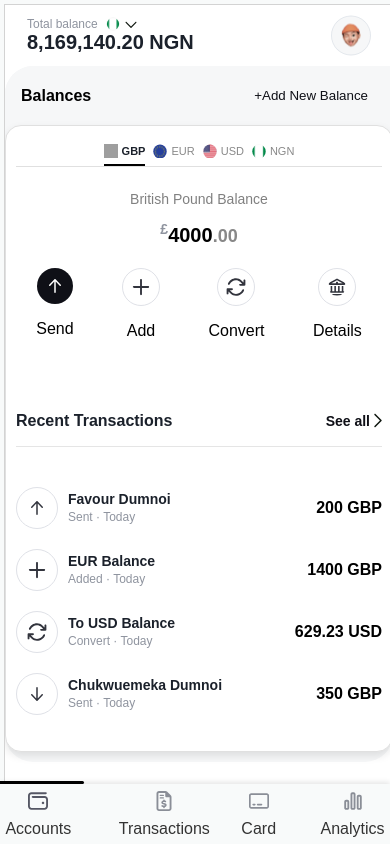
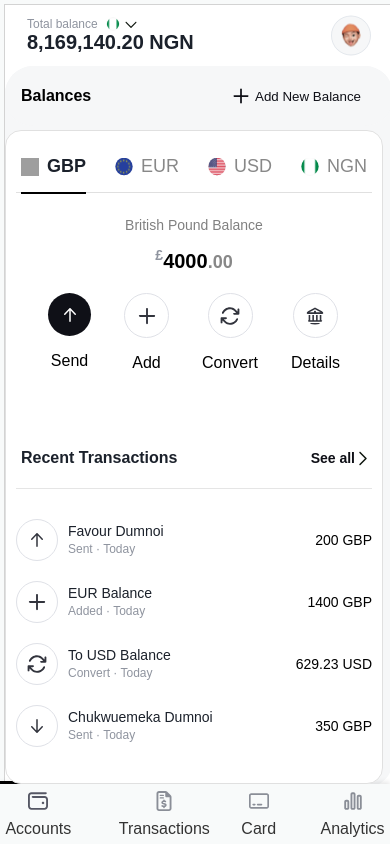
Before and after one commit to RoborDev/Swift-Pay, a React (Create React App) app: page / in a window 390 px wide. Built offline with nearby package versions, Linux system fonts and the light colour scheme; grey boxes are pictures that could not be loaded.

Commit message:
Accounts

```diff
--- a/src/components/SideBar/Body/Body.module.css
+++ b/src/components/SideBar/Body/Body.module.css
@@ -1,55 +1,37 @@
-/* Body.module.css */
 .bodyMain {
   position: relative;
   background-color: #f6f7f8;
   width: 100%;
   border-radius: 28px;
-  /* min-height: 100vh;  */
   transition: background-color 0.3s ease;
 }
 
-.cardLayout {
-  display: flex;
-  flex-direction: column;
-  justify-content: center;
-  align-items: flex-start;
-  background-color: #f8f9fa;
-  padding: 20px;
-  min-height: 100vh;
-}
-
-.card {
-  background-color: #fff;
-  width: 100%;
-  max-width: 1200px;
-  border-radius: 8px;
-  display: flex;
-  flex-direction: column;
-}
-
-.cardContent {
-  padding: 20px;
-}
-
 .bodyContent {
-  display: flex;
-  justify-content: space-between;
-  gap: 0px;
-  padding-bottom: 10px;
-  position: relative; /* Ensure z-index works properly */
-  z-index: 2; /* Keep content above overlay */
+  display: grid;
+  grid-template-columns: 60% 40%;
+  gap: 0;
+  padding: 4px 10px;
+  position: relative;
+  z-index: 2;
 }
 
 .leftColumn {
-  flex: 0 0 65%;
-  width: 100%;
-  margin: 0;
+  /* background-color: #fff; */
+  border-radius: 8px;
+  overflow: hidden;
+  margin-left: -10px;
 }
 
 .rightColumn {
-  flex: 0 0 38.5%;
-  width: 100%;
-  margin: 0;
+  /* background-color: #fff; */
+  border-radius: 8px;
+  overflow: hidden;
+  transition: transform 0.3s ease, opacity 0.3s ease;
+}
+
+.show {
+  transform: translateX(0);
+  opacity: 1;
 }
 
 .transparentOverlay {
@@ -61,42 +43,21 @@
   background-color: rgba(0, 0, 0, 0.3);
   backdrop-filter: blur(10px);
   z-index: 1;
-  pointer-events: none;
-  transition: opacity 0.3s ease;
+  pointer-events: auto;
 }
 
 @media (max-width: 768px) {
   .bodyContent {
-    flex-direction: column;
+    grid-template-columns: 1fr; /* Stack the cards vertically on smaller screens */
   }
 
-  .leftColumn,
   .rightColumn {
-    flex: 1 0 auto;
-    width: 100%;
+    transform: translateX(100%); /* Slide out by default */
+    opacity: 0;
+  }
+
+  .rightColumn.show {
+    transform: translateX(0); /* Slide in when active */
+    opacity: 1;
   }
 }
-
-@media (min-width:1290px) {
-  .bodyContent {
-    margin-right: 0;
-    display: flex;
-    justify-content: space-between;
-    padding-bottom: 10px;
-    position: relative;
-    z-index: 2;
-    overflow: hidden;
-  }
-
-  .leftColumn {
-    flex: 0 0 65%;
-    margin: 0;
-  }
-
-  .rightColumn{
-    flex: 0 0 38.5%;
-    position: relative;
-    margin-right: 10px;
-    right: 44px;
-  }
-}
--- a/src/components/SideBar/Boottom-Half/Header/Header.module.css
+++ b/src/components/SideBar/Boottom-Half/Header/Header.module.css
@@ -5,10 +5,10 @@
   align-items: center;
   padding: 10px 20px;
   background-color: #f6f7f8;
-  width: 100%;
+  /* width: 100%;  */
   max-height: 70px;
-  border-top-left-radius: 28px;
-  border-top-right-radius: 28px;
+  border-radius: 28px;
+  /* border-top-right-radius: 28px; */
   flex-wrap: wrap;
   overflow: hidden;
 }
--- a/src/components/SideBar/Card/Card.jsx
+++ b/src/components/SideBar/Card/Card.jsx
@@ -10,7 +10,7 @@ import rightsm from "../../../Images/right-sm.svg";
 import Refresh from "../../../Images/Refresh.svg";
 import plus from "../../../Images/plus-regular.svg";
 import details from "../../../Images/Details.svg";
-import styles from './Card.module.css';
+import styles from "./Card.module.css";
 
 function Card({ toggleSideCard }) {
   const [activeCurrency, setActiveCurrency] = useState("GBP");
@@ -36,10 +36,38 @@ function Card({ toggleSideCard }) {
   };
 
   const transactions = [
-    { name: "Favour Dumnoi", amount: "200", currency: activeCurrency, status: "Sent", date: "Today", icon: Up2 },
-    { name: "EUR Balance", amount: "1400", currency: activeCurrency, status: "Added", date: "Today", icon: plus },
-    { name: "To USD Balance", amount: "629.23", currency: "USD", status: "Convert", date: "Today", icon: Refresh },
-    { name: "Chukwuemeka Dumnoi", amount: "350", currency: activeCurrency, status: "Sent", date: "Today", icon: Down },
+    {
+      name: "Favour Dumnoi",
+      amount: "200",
+      currency: activeCurrency,
+      status: "Sent",
+      date: "Today",
+      icon: Up2,
+    },
+    {
+      name: "EUR Balance",
+      amount: "1400",
+      currency: activeCurrency,
+      status: "Added",
+      date: "Today",
+      icon: plus,
+    },
+    {
+      name: "To USD Balance",
+      amount: "629.23",
+      currency: "USD",
+      status: "Convert",
+      date: "Today",
+      icon: Refresh,
+    },
+    {
+      name: "Chukwuemeka Dumnoi",
+      amount: "350",
+      currency: activeCurrency,
+      status: "Sent",
+      date: "Today",
+      icon: Down,
+    },
   ];
 
   return (
@@ -49,7 +77,9 @@ function Card({ toggleSideCard }) {
         {currencies.map(({ code, img }) => (
           <span
             key={code}
-            className={`${styles.currency} ${activeCurrency === code ? styles.active : ""}`}
+            className={`${styles.currency} ${
+              activeCurrency === code ? styles.active : ""
+            }`}
             onClick={() => handleCurrencyChange(code)}
           >
             <img src={img} alt={`${code} flag`} /> {code}
@@ -59,11 +89,15 @@ function Card({ toggleSideCard }) {
 
       {/* Balance Section */}
       <div className={styles.balanceSection}>
-        <p className={styles.balanceTitle}>{currencyData[activeCurrency].name} Balance</p>
+        <p className={styles.balanceTitle}>
+          {currencyData[activeCurrency].name} Balance
+        </p>
         <h2 className={styles.balanceAmount}>
           <sup>{currencyData[activeCurrency].symbol}</sup>
           {Math.floor(balance)}
-          <span className={styles.decimal}>.{(balance % 1).toFixed(2).substring(2)}</span>
+          <span className={styles.decimal}>
+            .{(balance % 1).toFixed(2).substring(2)}
+          </span>
         </h2>
 
         {/* Action Buttons */}
@@ -87,13 +121,16 @@ function Card({ toggleSideCard }) {
             <p>Convert</p>
           </div>
 
-
           <div className={`${styles.action} ${styles.details}`}>
-          <div
+            <div
               className={`${styles.actionIcon} ${styles.convert}`}
               onClick={toggleSideCard}
             >
-            <img src={details} className={styles.detailsImage} alt="Details" />
+              <img
+                src={details}
+                className={styles.detailsImage}
+                alt="Details"
+              />
             </div>
             <p>Details</p>
           </div>
@@ -113,12 +150,18 @@ function Card({ toggleSideCard }) {
         <ul className={styles.transactionsList}>
           {transactions.map((txn, index) => (
             <li key={index} className={styles.transaction}>
-              <div className={`${styles.transactionIcon} ${styles[txn.status.toLowerCase()]}`}>
+              <div
+                className={`${styles.transactionIcon} ${
+                  styles[txn.status.toLowerCase()]
+                }`}
+              >
                 <img src={txn.icon} alt={txn.status} />
               </div>
               <div className={styles.transactionDetails}>
                 <p>{txn.name}</p>
-                <span>{txn.status} · {txn.date}</span>
+                <span>
+                  {txn.status} · {txn.date}
+                </span>
               </div>
               <div className={styles.transactionAmount}>
                 {txn.amount} {txn.currency}
--- a/src/components/SideBar/Card/Card.module.css
+++ b/src/components/SideBar/Card/Card.module.css
@@ -5,9 +5,9 @@
   justify-content: space-around;
   background: white;
   border-radius: 16px;
-  padding: 18px;
-  width: 92%;
-  box-shadow: 0 4px 8px rgba(0, 0, 0, 0.1);
+  padding: 18px 25px;
+  width: 90%;
+  /* box-shadow: 0 4px 8px rgba(0, 0, 0, 0.1); */
   margin-left: 5px ;
   font-family: Arial, Helvetica, sans-serif;
   border: 1px solid #e0e0e0;
@@ -136,7 +136,8 @@
   display: flex;
   justify-content: space-between;
   align-items: center;
-  margin-bottom: 30px;
+  /* margin-bottom: 30px; */
+  /* gap: 15px; */
   border-bottom: 1px solid #e5e5e5;
 }
 
@@ -212,10 +213,11 @@
 .transactionAmount {
   text-align: right;
   font-weight: bold;
+  font-size: 14px;
 }
 
 /* Media Queries */
-@media screen and (max-width: 430px) {
+@media screen and (max-width: 500px) {
   .cardMain {
     width: 100%;
     padding: 10px;
@@ -224,17 +226,23 @@
     overflow: hidden;
   }
 
+  .currency{
+    font-size: 18px;
+  }
+
   .currencyTabs {
     display: flex;
-    flex-wrap: wrap; /* Allow items to wrap to a new line if needed */
-    gap: 8px; /* Reduce gap to conserve space */
-    padding: 8px 5px; /* Reduce padding */
-    font-size: 11px; /* Slightly smaller font */
+    flex-wrap: wrap;
+    gap: 8px;
+    padding: 15px 5px;
+    font-size: 18px; /* Slightly smaller font */
+    justify-content: space-between;
   }
 
   .currency img {
-    width: 14px; /* Reduce image size */
-    height: 14px;
+    width: 18px; /* Reduce image size */
+    height: 18px;
+    margin-right: 8px;
   }
 
   .balanceAmount {
@@ -244,13 +252,14 @@
 
   .actionButtons {
     display: flex;
-    flex-wrap: wrap; /* Allow buttons to wrap to a new row if needed */
-    gap: 8px; /* Reduce gap */
+    flex-wrap: wrap;
+    gap: 1px;
+    justify-content: space-evenly;
   }
 
   .actionIcon {
-    width: 36px; /* Reduce size of icons */
-    height: 36px;
+    width: 43px; /* Adjust size for better fit */
+    height: 43px;
 
   }
 
@@ -258,12 +267,26 @@
     display: flex;
     justify-content: space-between;
     align-items: center;
-    margin-bottom: 30px;
+    padding: 5px;
     border-bottom: 1px solid #e5e5e5;
   }
 
+  .transactionDetails p{
+    font-weight: 300;
+  }
+
+  .transactionsList{
+    display: flex;
+    flex-direction: column;
+    margin-top: 20px;
+  }
+
+  .transactionAmount{
+    font-weight: 500;
+  }
+
   .currency.active {
-    font-size: 11px;
+    font-size: 18px;
   }
 
   .details {
@@ -284,7 +307,7 @@
   }
 
   .active::after {
-    bottom: -8px; /* Adjust position of underline */
+    bottom: -16.5px; /* Adjust position of underline */
     width: 100%; /* Match underline width to active element */
   }
 }
--- a/src/components/SideBar/Card/SideCard.module.css
+++ b/src/components/SideBar/Card/SideCard.module.css
@@ -2,14 +2,15 @@
   display: flex;
   flex-direction: column;
   justify-content: space-around;
-  width: 90%;
-  height: 94%;
+  background: white;
+  border-radius: 16px;
+  padding: 18px;
+  /* width: 92%; */
+  /* box-shadow: 0 4px 8px rgba(0, 0, 0, 0.1); */
+  /* margin-right: 15px ; */
+  font-family: Arial, Helvetica, sans-serif;
   border: 1px solid #e0e0e0;
-  border-radius: 16px;
-  background-color: white;
-  padding: 18px;
-  box-shadow: 0 2px 8px rgba(0, 0, 0, 0.1);
-  font-family: Arial, sans-serif;
+  height: 94.5%;
 }
 
 .sideCardHeader {
@@ -18,7 +19,7 @@
   align-items: center;
   margin-bottom: 0;
   border-bottom: 1px solid lightgray;
-  padding: 8px 8px 12px 16px;
+  padding: 8px 8px 12px 1px;
 }
 
 .sideCardHeader h3 {
@@ -67,7 +68,7 @@
 }
 
 .sideCardBody {
-  padding: 20px 16px;
+  padding: 20px 1px;
   display: flex;
   flex-direction: column;
   gap: 16px;
@@ -99,7 +100,7 @@
 .sideCardFooter ul {
   background-color: #f8f8f8;
   border-radius: 12px;
-  padding: 16px 10px;
+  padding: 16px 14px;
   margin: 0 -10px;
   margin-bottom: -20px;
   font-size: 14px;
@@ -121,7 +122,7 @@
     display: flex;
     justify-content: space-between;
     align-items: center;
-    padding: 8px 10px;
+    /* padding: 8px 10px; */
   }
 
   .sideCardHeader h3 {
@@ -151,24 +152,20 @@
     background-color: transparent;
     border: none;
     cursor: pointer;
-    padding: 5px;
+    /* padding: 5px;  */
   }
 
+
   .sideCard {
-    width: 95%;
-    margin: 8px auto;
-    border-radius: 12px;
-    box-shadow: 0 2px 6px rgba(0, 0, 0, 0.1);
-    padding: 12px;
-    box-sizing: border-box;
-    max-height: calc(100vh - 20px);
-    overflow-y: auto;
+    width: 90%;
+    margin: 2px;
     position: relative;
-    bottom: 40px;
+    right: 3px;
   }
 
   button span {
-    display: none;
+    display: block;
+    color: #0f170f;
   }
 }
 
--- a/src/components/SideBar/pages/Accounts.jsx
+++ b/src/components/SideBar/pages/Accounts.jsx
@@ -4,6 +4,8 @@ import Body from "../Body/Body";
 import Navbar from "../Body/NavBar/NavBar";
 import Balance from "../Body/Balance/Balance";
 import styles from "./Accounts.module.css";
+import plus from "../../../Images/plus-sm.svg";
+import plusBlack from "../../../Images/plus-blac-sm.svg";
 
 function Accounts() {
   const [showSideCard, setShowSideCard] = useState(false);
@@ -12,7 +14,10 @@ function Accounts() {
   // Dynamic viewport height for mobile screens
   useEffect(() => {
     const setVH = () => {
-      document.documentElement.style.setProperty("--vh", `${window.innerHeight * 0.01}px`);
+      document.documentElement.style.setProperty(
+        "--vh",
+        `${window.innerHeight * 0.01}px`
+      );
     };
     setVH();
     window.addEventListener("resize", setVH);
@@ -45,7 +50,21 @@ function Accounts() {
               className={styles["add-balance-button"]}
               onClick={() => setShowSideCard(true)} // Show SideCard
             >
-              +Add New Balance
+              <span>
+                <img
+                  src={plus}
+                  alt="Test Plus Icon"
+                  className={styles.plusIcon}
+                />
+              </span>{" "}
+              <span>
+                <img
+                  src={plusBlack}
+                  alt="Test Plus Icon"
+                  className={styles.plusIconBlack}
+                />
+              </span>{" "}
+              Add New Balance
             </button>
           }
           setShowSideCard={setShowSideCard} // Pass state toggle function
--- a/src/components/SideBar/pages/Accounts.module.css
+++ b/src/components/SideBar/pages/Accounts.module.css
@@ -4,7 +4,7 @@
   grid-template-columns: 240px auto;
   grid-template-areas:
     "sidebar container";
-  width: 100%;
+  width: 99.8%;
   max-width: 100vw;
   overflow-x: hidden;
   overflow-y: hidden;
@@ -43,6 +43,10 @@
   margin-right: 34px;
 }
 
+.plusIconBlack{
+  display: none;
+}
+
 /* Responsive Design for Mobile Screens (390px to 844px) */
 @media (min-width: 390px) and (max-width: 844px) {
   .swift {
@@ -59,16 +63,35 @@
     padding: 0;
     border-radius: 0;
     height: calc(100vh - 60px);
-    overflow-y: auto; /* Allow vertical scrolling */
-    -webkit-overflow-scrolling: touch; /* Smooth scrolling for iOS */
+    overflow-y: auto;
+    -webkit-overflow-scrolling: touch;
   }
 
   .sidebar {
-    display: block; /* Sidebar displayed at the bottom */
+    display: block;
     background-color: #f8f8f8;
     border-top: 1px solid lightgray;
     height: 60px;
     width: 100%;
+  }
+
+  .add-balance-button{
+    display: flex;
+    align-items: center;
+    position: relative;
+    left: 25px;
+    gap: 4px;
+  }
+
+  .plusIcon {
+    display: none;
+  }
+
+  .plusIconBlack{
+    display: block;
+    width: 20px;
+    height: 20px;
+    color: #fff;
   }
 
   /* Add Balance Button Style */
--- a/src/components/SideBar/pages/CardSc.module.css
+++ b/src/components/SideBar/pages/CardSc.module.css
@@ -33,6 +33,12 @@
 
 .add-balance-image {
   margin-right: 35px;
+}
+
+.plusIcon{
+  width: 20px;
+  height: 20px;
+  color: #fff;
 }
 
 /* Responsive Design for Mobile Screens (390px to 844px) */
```
Also changed, not shown: src/Images/plus-blac-sm.svg (added), src/Images/plus-sm.svg (added), src/components/SideBar/Body/Body.jsx (line endings or trailing spaces).
